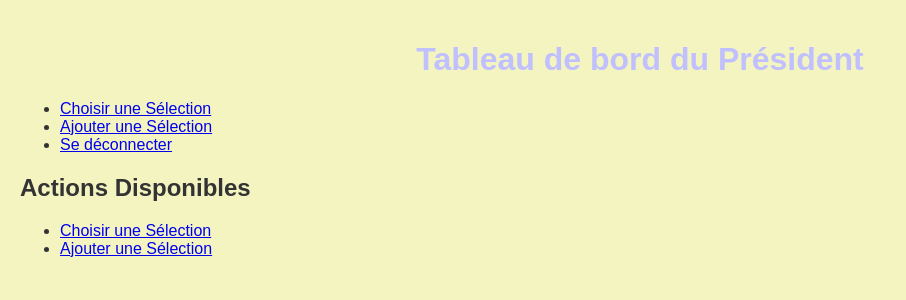
After one commit to ayl001/goncourt.online, a Flask app: template templates/president_dashboard.html in a window 1280 px wide. The commit adds this page. Shown: the top 300 px of the page, without its empty margins (0-906 px from the left). Run offline with Flask 3, Linux system fonts and the light colour scheme; the template is opened without the code that fills it, so the values that code supplies are empty; parts of the project's set-up code (start-up, migrations or seed data) failed here and were passed over.

Commit message:
correction DAO

```diff
--- a/app.py
+++ b/app.py
@@ -1,7 +1,7 @@
 from flask import Flask, render_template, redirect, url_for, request, flash
 from werkzeug.security import generate_password_hash, check_password_hash
 from flask_login import LoginManager, UserMixin, login_user, login_required, logout_user, current_user
-from goncourt_online.actions import actions_bp
+from actions import actions_bp
 
 app = Flask(__name__)
 app.config['SECRET_KEY'] = 'je_suis_un_tricheur'
--- a/static/style.css
+++ b/static/style.css
@@ -2,7 +2,7 @@
 
 body {
     font-family: Arial, sans-serif;
-    background-color: #f4f4f4;
+    background-color: #f4f4c0;
     color: #333;
     margin: 0;
     padding: 20px;
@@ -12,14 +12,14 @@ body {
     max-width: 600px;
     margin: 0 auto;
     padding: 20px;
-    background-color: #fff;
+    background-color: #ffc0c0;
     border-radius: 8px;
     box-shadow: 0 2px 5px rgba(0, 0, 0, 0.1);
 }
 
 h1 {
     text-align: center;
-    color: #4CAF50;
+    color: #c0c0ff;
 }
 
 label {
@@ -36,8 +36,8 @@ select {
 }
 
 button {
-    background-color: #4CAF50;
-    color: white;
+    background-color: #C0C0FF;
+    color: ffffc0;
     padding: 10px;
     border: none;
     border-radius: 4px;
@@ -46,7 +46,8 @@ button {
 }
 
 button:hover {
-    background-color: #45a049;
+    background-color: #C0FFC0;
+	color: #ffC0ff
 }
 
 p {
--- a/templates/index.html
+++ b/templates/index.html
@@ -3,10 +3,11 @@
 <head>
     <meta charset="UTF-8">
     <meta name="viewport" content="width=device-width, initial-scale=1.0">
+	<link rel="stylesheet" href="/static/style.css">
     <title>Accueil</title>
 </head>
 <body>
-    <h1>Bienvenue sur l'application de gestion de l'école</h1>
+    <h1>Bienvenue sur l'application de gestion du prix Goncourt</h1>
     <nav>
         <ul>
             <li><a href="/login">Se connecter</a></li>
--- /dev/null
+++ b/templates/president_dashboard.html
@@ -0,0 +1,28 @@
+<!DOCTYPE html>
+<html lang="fr">
+<head>
+    <meta charset="UTF-8">
+    <meta name="viewport" content="width=device-width, initial-scale=1.0">
+    <title>Tableau de bord - Président</title>
+    <link rel="stylesheet" href="/static/style.css">
+</head>
+<body>
+    <header>
+        <h1>Tableau de bord du Président</h1>
+    </header>
+    <nav>
+        <ul>
+            <li><a href="{{ url_for('actions.choisir_selection') }}">Choisir une Sélection</a></li>
+            <li><a href="{{ url_for('actions.add_selection') }}">Ajouter une Sélection</a></li>
+            <li><a href="{{ url_for('logout') }}">Se déconnecter</a></li>
+        </ul>
+    </nav>
+    <section>
+        <h2>Actions Disponibles</h2>
+        <ul>
+            <li><a href="{{ url_for('actions.choisir_selection') }}">Choisir une Sélection</a></li>
+            <li><a href="{{ url_for('actions.add_selection') }}">Ajouter une Sélection</a></li>
+        </ul>
+    </section>
+</body>
+</html>
```
Also changed, not shown: DAO/concours_dao.py (+5 -4 lines), actions.py (+10 -3 lines), templates/choisir_selection.html (+9 -0 lines), templates/dashboard.html (+9 -0 lines), templates/selection_result.html (+0 -9 lines).
